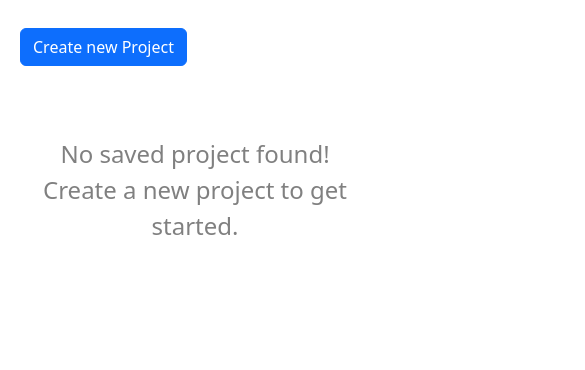
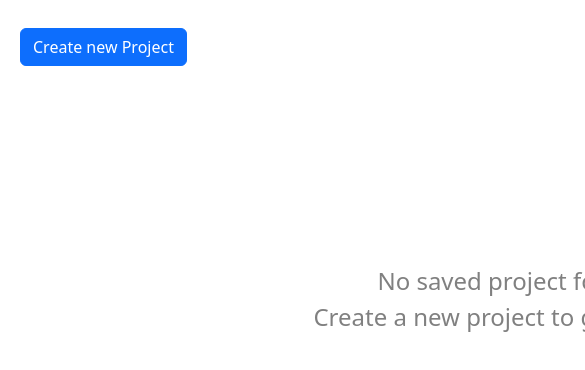
Before and after one commit to TheGreatSV/subtitle_project-1, a React (Create React App) app: page / in a window 390 px wide. Shown: the top 370 px of the page, 585 px wide, since content can reach past the window. Built offline with nearby package versions, Linux system fonts and the light colour scheme.

Commit message:
desktop ver in mobile

```diff
--- a/public/index.html
+++ b/public/index.html
@@ -3,7 +3,7 @@
   <head>
     <meta charset="utf-8" />
     <link rel="icon" href="favicon.ico" />
-    <meta name="viewport" content="width=device-width, initial-scale=1, maximum-scale=1.0," />
+    <meta name="viewport" content="width=1024, initial-scale=1, maximum-scale=1.0," />
     <meta name="theme-color" content="#000000" />
     <meta
       name="description"
--- a/src/index.css
+++ b/src/index.css
@@ -5,6 +5,7 @@ body {
     sans-serif;
   -webkit-font-smoothing: antialiased;
   -moz-osx-font-smoothing: grayscale;
+  width: 1024px;
 }
 
 code {
```
